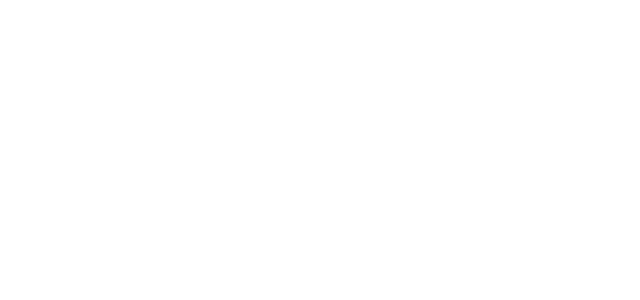
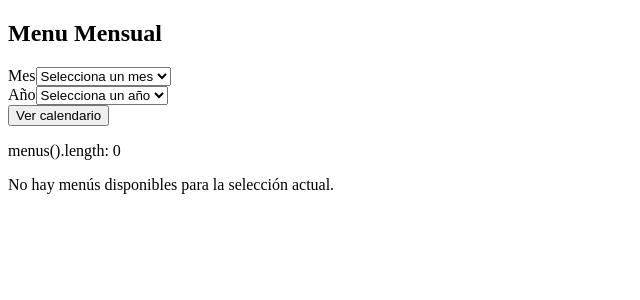
Before and after one commit to Rosymer96/FrontEnd-NutriCole, an Angular app: page /calendar in a window 1280 px wide. Before the commit this address led to /. Shown: the top 300 px of the page, without its empty margins (0-640 px from the left). Built offline with nearby package versions, Linux system fonts and the light colour scheme.

Commit message:
Avance de calendar-menu

```diff
--- a/src/app/app.routes.ts
+++ b/src/app/app.routes.ts
@@ -2,11 +2,13 @@
 import { Routes } from '@angular/router';
 import { LoginComponent } from './components/login/login.component';
 import { RegisterComponent } from './components/register/register.component';
+import { AssingMenuComponent } from './components/assing-menu/assing-menu.component';
 
 export const routes: Routes = [
   { path: '', redirectTo: 'login', pathMatch: 'full' },
   { path: 'login', component: LoginComponent },
   { path: 'register', component: RegisterComponent },
+  { path: 'calendar', component: AssingMenuComponent },
 ];
 
 //Ejemplo de paths usando la verificacion de las guards:
--- /dev/null
+++ b/src/app/components/assing-menu/assing-menu.component.html
@@ -0,0 +1,51 @@
+<div class="calendar-container">
+  <h2 class="title">Menu Mensual</h2>
+  <form [formGroup]="form" (submit)="onShowMenu()">
+    <div>
+      <label for="monthSelect">Mes</label>
+      <select id="monthSelect" formControlName="monthSelected">
+        <option value="" disabled selected>Selecciona un mes</option>
+        @for (month of months(); track $index) {
+        <option [value]="month.valor">{{ month.nombre }}</option>
+        }
+      </select>
+      @if (form.controls['monthSelected'].touched &&
+      form.controls['monthSelected'].invalid) {
+      <div class="error-message">El mes es obligatorio.</div>
+      }
+    </div>
+    <div>
+      <label for="yearSelect">Año</label>
+      <select id="yearSelect" formControlName="yearSelected">
+        <option value="" disabled selected>Selecciona un año</option>
+        @for (year of years(); track $index) {
+        <option [value]="year">{{ year }}</option>
+        }
+      </select>
+      @if (form.controls['yearSelected'].touched &&
+      form.controls['yearSelected'].invalid) {
+      <div class="error-message">El año es obligatorio.</div>
+      }
+    </div>
+    <button class="button" type="submit">Ver calendario</button>
+  </form>
+</div>
+
+<div class="calendar-container">
+  <p>menus().length: {{ menus().length }}</p>
+  <div class="menu-list">
+    @if (menus() && menus().length > 0) { @for(menu of menus(); track menu.date)
+    {
+    <div class="menu-item">
+      <h3>Menú para el día: {{ menu.date | date : "dd/MM/yyyy" }}</h3>
+      <ul>
+        @for(dish of menu.dishes; track $index) {
+        <li>{{ dish }}</li>
+        }
+      </ul>
+    </div>
+    } } @else {
+    <p>No hay menús disponibles para la selección actual.</p>
+    }
+  </div>
+</div>
--- /dev/null
+++ b/src/app/components/assing-menu/assing-menu.component.ts
@@ -0,0 +1,69 @@
+import { Component, inject, signal } from '@angular/core';
+import { MenuService } from '../../services/menu/menu.service';
+import { MenuResponse } from '../../interfaces/menu';
+import {
+  FormControl,
+  FormGroup,
+  Validators,
+  ReactiveFormsModule,
+} from '@angular/forms';
+import { CommonModule } from '@angular/common';
+
+@Component({
+  selector: 'app-assing-menu',
+  imports: [ReactiveFormsModule, CommonModule],
+  templateUrl: './assing-menu.component.html',
+  styleUrl: './assing-menu.component.css',
+})
+export class AssingMenuComponent {
+  private menuService = inject(MenuService);
+
+  months = signal([
+    { nombre: 'Septiembre', valor: '09' },
+    { nombre: 'Octubre', valor: '10' },
+    { nombre: 'Noviembre', valor: '11' },
+    { nombre: 'Diciembre', valor: '12' },
+    { nombre: 'Enero', valor: '01' },
+    { nombre: 'Febrero', valor: '02' },
+    { nombre: 'Marzo', valor: '03' },
+    { nombre: 'Abril', valor: '04' },
+    { nombre: 'Mayo', valor: '05' },
+    { nombre: 'Junio', valor: '06' },
+    { nombre: 'Julio', valor: '07' },
+  ]);
+
+  years = signal(['2024', '2025', '2026']);
+  //Se tiene que cambiar por la classId guardada en el localStorage almomento de dar click al boton.
+  classId: string = '1';
+
+  menus = signal<MenuResponse[]>([]);
+
+  form: FormGroup = new FormGroup({
+    monthSelected: new FormControl('', [Validators.required]),
+    yearSelected: new FormControl('', [Validators.required]),
+  });
+
+  onShowMenu() {
+    console.log('probando');
+    if (this.form.invalid) {
+      // debugger;
+      this.form.markAllAsTouched();
+      return;
+    }
+    const { monthSelected, yearSelected } = this.form.value;
+    const monthDate = `${monthSelected}-${yearSelected}`;
+    console.log(monthDate);
+    console.log('classId enviado:', this.classId);
+    this.menuService
+      .getMenusByClassAndMonth(parseInt(this.classId), monthDate)
+      .subscribe({
+        next: (resp) => {
+          console.log('Respuesta recibida:', resp);
+          const menuArray = Object.values(resp.menus);
+          this.menus.set(menuArray);
+          console.log('Valor de this.menus():', this.menus());
+        },
+        error: () => this.menus.set([]),
+      });
+  }
+}
--- /dev/null
+++ b/src/app/services/menu/menu.service.ts
@@ -0,0 +1,27 @@
+import { HttpClient } from '@angular/common/http';
+import { inject, Injectable } from '@angular/core';
+import { environment } from '../../environments/environment';
+import { MenuByMonthResponse } from '../../interfaces/menu';
+import { Observable } from 'rxjs';
+
+@Injectable({
+  providedIn: 'root',
+})
+export class MenuService {
+  private httpClient = inject(HttpClient);
+  private API_URL: string = `${environment.API_BASE_URL}/menu`;
+
+  public getMenusByClassAndMonth(
+    classId: number | string,
+    monthDate: string
+  ): Observable<MenuByMonthResponse> {
+    return this.httpClient.get<MenuByMonthResponse>(
+      `${this.API_URL}/listByClass/${classId}?monthDate=${monthDate}`,
+      {
+        headers: {
+          Authorization: `Bearer ${localStorage.getItem('token')}`,
+        },
+      }
+    );
+  }
+}
```
Also changed, not shown: src/app/interfaces/menu.d.ts (added, +12 -0 lines), src/app/components/assing-menu/assing-menu.component.css (added).
